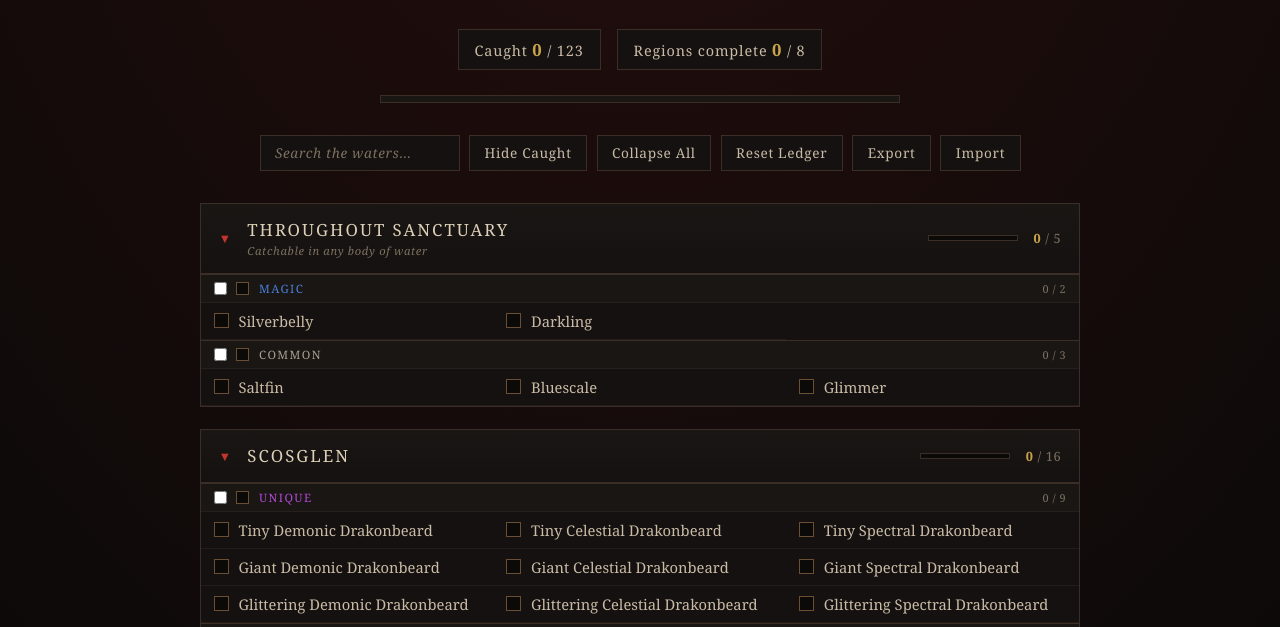
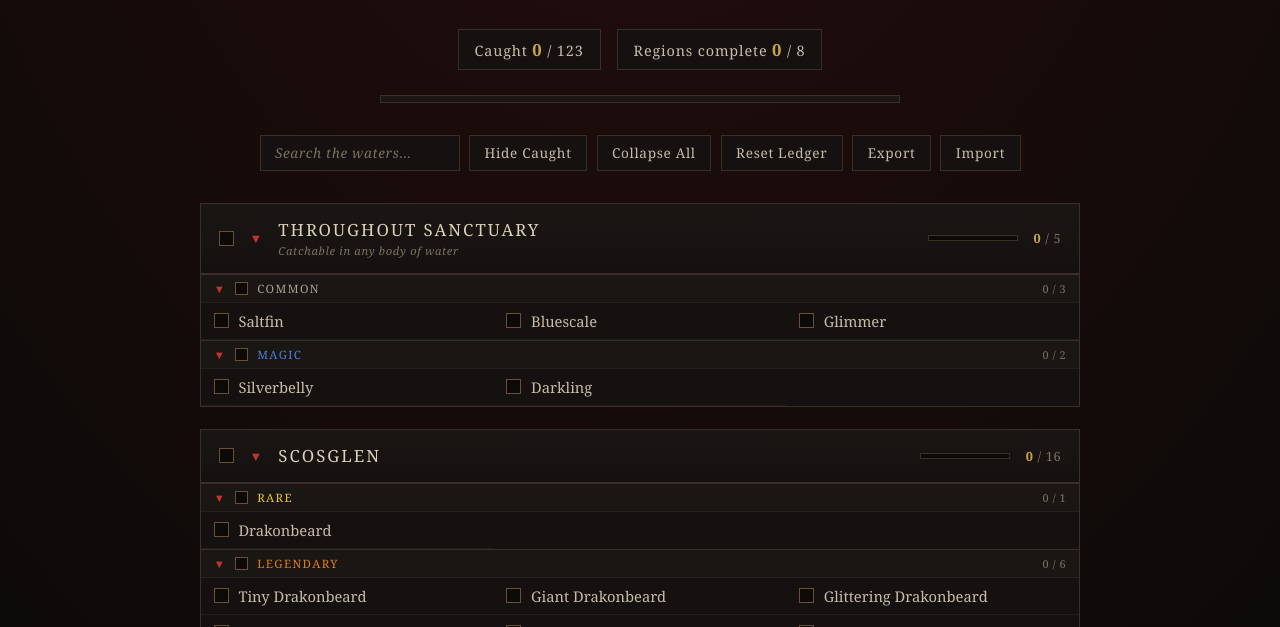
Before and after one commit to Akaizoku/d4tk, a plain HTML site: page index.html in a window 1280 px wide. Shown: the part 163-790 px from the top of the page. Drawn offline with Linux system fonts and the light colour scheme.

Commit message:
Sort rarities ascending, region check-all, collapse rarity rows, fix stray white checkbox
- Rarity groups now ordered Common -> Magic -> Rare -> Legendary -> Unique -> Mythic
- Region header gets a check-all box that marks/unmarks the whole region
- Rarity rows collapsible via arrow or name click
- All native checkbox inputs hidden (input + .box pattern only) removing the off-theme white box

Co-authored-by: Akaizoku <Akaizoku@users.noreply.github.com>

```diff
--- a/index.html
+++ b/index.html
@@ -146,12 +146,21 @@
     background: var(--panel-2);
     border-top: 1px solid var(--border);
     border-bottom: 1px solid rgba(58,46,38,.4);
-    cursor: pointer; user-select: none;
     font-size: .72rem; letter-spacing: .16em; text-transform: uppercase;
+    user-select: none;
   }
-  .rarity-group:hover .rarity-name { filter: brightness(1.25); }
+  .gcheck { display: inline-flex; align-items: center; cursor: pointer; }
+  .gcheck input { display: none; }
+  .collapse-arrow {
+    cursor: pointer; color: var(--blood-hi);
+    font-size: .7rem; width: 1em; text-align: center;
+    transition: transform .2s;
+  }
+  .rarity-group.collapsed .collapse-arrow { transform: rotate(-90deg); }
+  .rarity-group.collapsed + .fish-grid { display: none; }
+  .rarity-group .rarity-name { cursor: pointer; font-size: inherit; }
+  .rarity-group .rarity-name:hover { filter: brightness(1.25); }
   .rarity-group .box { width: 13px; height: 13px; }
-  .rarity-group .rarity-name { font-size: inherit; }
   .rarity-group .rarity-count { margin-left: auto; color: var(--text-dim); letter-spacing: .05em; font-size: .68rem; }
 
   .fish {
@@ -167,8 +176,8 @@
     border: 1px solid var(--border-hi); background: var(--bg);
     position: relative; transition: all .15s;
   }
-  .fish input:checked + .box { background: var(--blood); border-color: var(--blood-hi); }
-  .fish input:checked + .box::after {
+  input:checked + .box { background: var(--blood); border-color: var(--blood-hi); }
+  input:checked + .box::after {
     content: '✕'; position: absolute; inset: 0;
     display: flex; align-items: center; justify-content: center;
     color: #f3e6c8; font-size: .7rem; line-height: 1;
@@ -289,13 +298,26 @@
       var head = document.createElement('div');
       head.className = 'head';
       head.innerHTML =
+        '<span class="gcheck"><input type="checkbox">' +
+        '<span class="box"></span></span>' +
         '<span class="chevron">▼</span>' +
         '<span class="region-name">' + r.name +
         (r.tag ? '<span class="tag">' + r.tag + '</span>' : '') +
         '</span>' +
         '<span class="mini-bar"><div></div></span>' +
         '<span class="region-count"><b>0</b> / ' + r.fish.length + '</span>';
-      head.addEventListener('click', function () { sec.classList.toggle('collapsed'); });
+      var headBox = head.querySelector('.gcheck input');
+      headBox.addEventListener('change', function () {
+        sec.querySelectorAll('.fish').forEach(function (el) {
+          var id = el.dataset.id;
+          if (headBox.checked) caught[id] = true; else delete caught[id];
+        });
+        save(); refresh();
+      });
+      head.addEventListener('click', function (e) {
+        if (head.querySelector('.gcheck').contains(e.target)) return;
+        sec.classList.toggle('collapsed');
+      });
       sec.appendChild(head);
 
       var list = document.createElement('div');
@@ -304,16 +326,17 @@
       r.fish.forEach(function (f) {
         (byRarity[f[1]] = byRarity[f[1]] || []).push(f);
       });
-      ['Mythic','Unique','Legendary','Rare','Magic','Common'].forEach(function (rar) {
+      ['Common','Magic','Rare','Legendary','Unique','Mythic'].forEach(function (rar) {
         if (!byRarity[rar]) return;
-        var group = document.createElement('label');
+        var group = document.createElement('div');
         group.className = 'rarity-group';
         group.innerHTML =
-          '<input type="checkbox">' +
-          '<span class="box"></span>' +
+          '<span class="collapse-arrow">▼</span>' +
+          '<span class="gcheck"><input type="checkbox">' +
+          '<span class="box"></span></span>' +
           '<span class="rarity-name rarity r-' + rar.toLowerCase() + '">' + rar + '</span>' +
           '<span class="rarity-count"></span>';
-        var groupBox = group.querySelector('input');
+        var groupBox = group.querySelector('.gcheck input');
         groupBox.addEventListener('change', function () {
           byRarity[rar].forEach(function (f) {
             var id = r.id + ':' + f[0].toLowerCase().replace(/[^a-z0-9]+/g, '-');
@@ -321,9 +344,19 @@
           });
           save(); refresh();
         });
+        var arrow = group.querySelector('.collapse-arrow');
+        arrow.addEventListener('click', function (e) {
+          e.stopPropagation();
+          group.classList.toggle('collapsed');
+        });
+        group.querySelector('.rarity-name').addEventListener('click', function (e) {
+          e.stopPropagation();
+          group.classList.toggle('collapsed');
+        });
         list.appendChild(group);
 
         var grid = document.createElement('div');
+        grid.className = 'fish-grid';
         grid.style.display = 'grid';
         grid.style.gridTemplateColumns = 'repeat(auto-fill, minmax(250px, 1fr))';
         byRarity[rar].forEach(function (f) {
@@ -331,6 +364,7 @@
           var note = f[2];
           var label = document.createElement('label');
           label.className = 'fish';
+          label.dataset.id = id;
           label.dataset.name = f[0].toLowerCase();
           label.title = note ? r.name + ' — ' + note : r.name;
           label.innerHTML =
@@ -367,9 +401,12 @@
         var grid = g.nextElementSibling;
         var items = grid.querySelectorAll('.fish');
         var gn = grid.querySelectorAll('.fish input:checked').length;
-        g.querySelector('input').checked = gn === items.length && items.length > 0;
+        g.querySelector('.gcheck input').checked = gn === items.length && items.length > 0;
         g.querySelector('.rarity-count').textContent = gn + ' / ' + items.length;
       });
+      var headBox = sec.querySelector('.head .gcheck input');
+      var fishBoxes = sec.querySelectorAll('.fish input');
+      headBox.checked = n === r.fish.length && fishBoxes.length > 0;
       var done = n === r.fish.length;
       if (done) regionsDone++;
       sec.querySelector('.region-count b').textContent = n;
```
